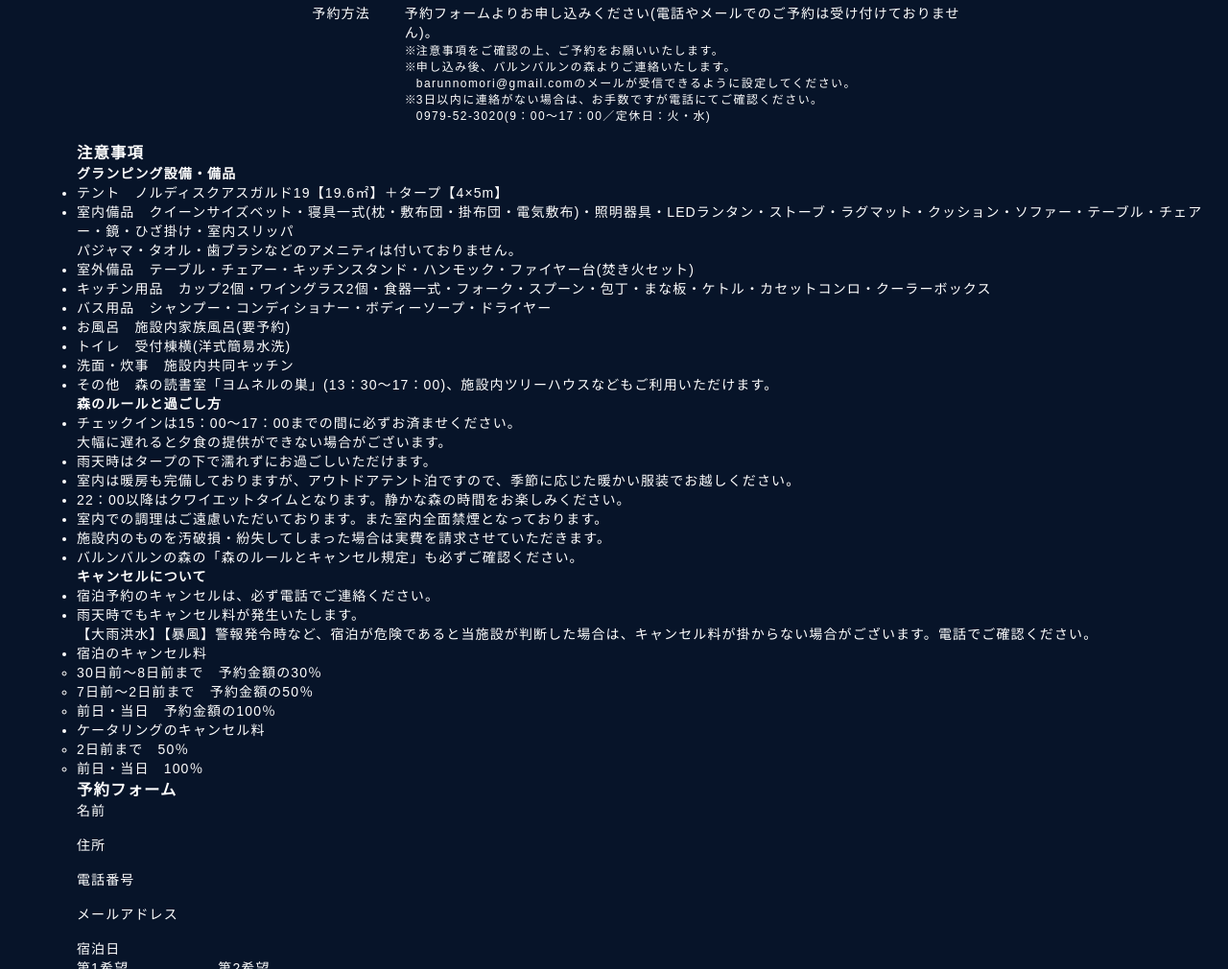
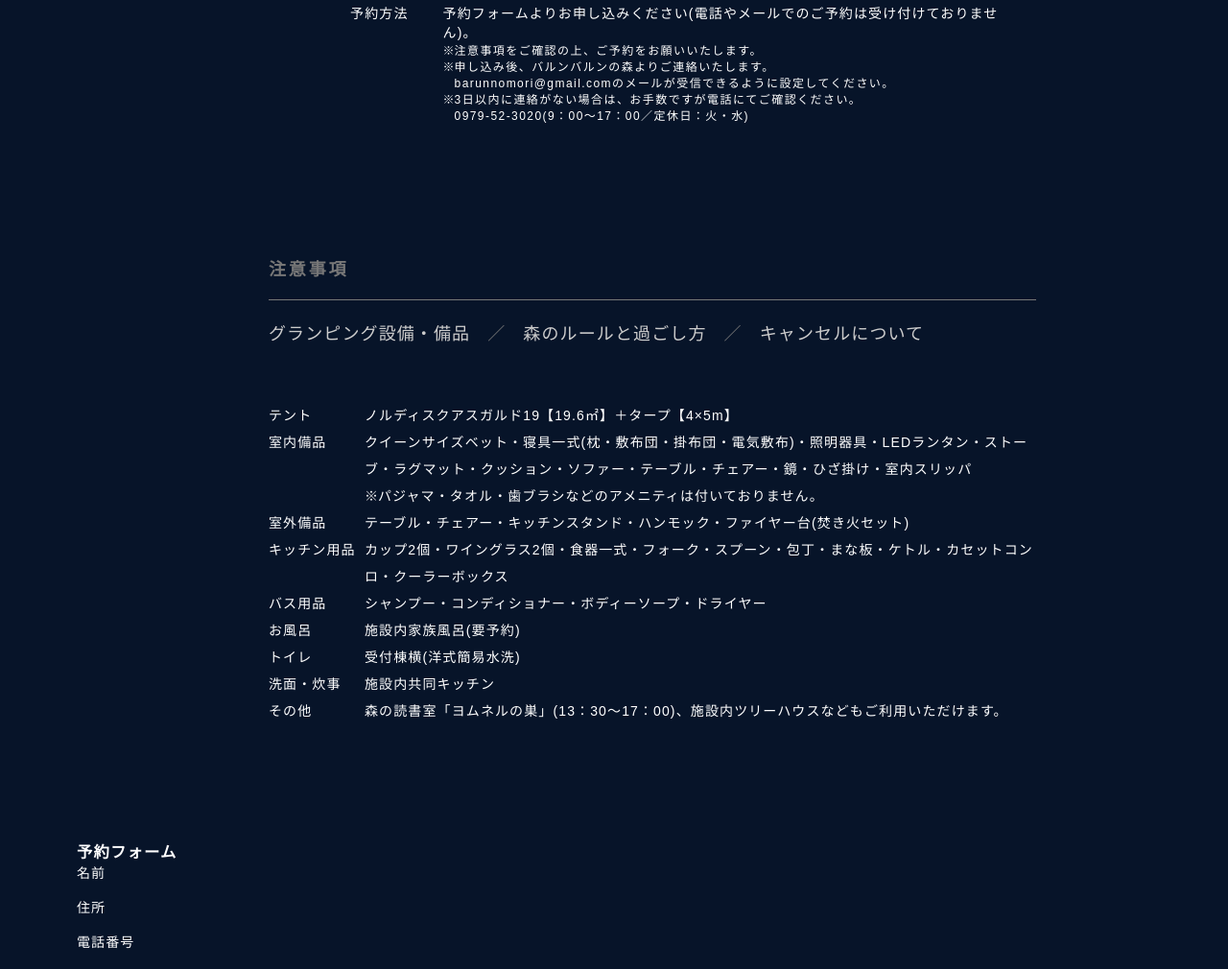
Before and after one commit to zd3F13/extra_renewal, a website: page extra/html/index.html in a window 1280 px wide. Shown: the part 4735-5745 px from the top of the page at 96% size. Drawn offline with nearby package versions, Linux system fonts and the light colour scheme; a web font is replaced by a local one.

Commit message:
コーディング04

```diff
--- a/extra/assets/scss/style.scss
+++ b/extra/assets/scss/style.scss
@@ -5,6 +5,7 @@ $black: #000;
 $white: #fff;
 $dark-grey: #333;
 $midium-grey: #777;
+$light-grey: #ccc;
 $navy: #071429;
 @mixin font-size($fallback, $minimum, $adjust) {
   @media screen and (max-width:1279px) {
@@ -828,7 +829,7 @@ main {
 
   /* ↓↓↓↓↓ セクション(about-reservation) 開始 ↓↓↓↓↓ */
   .about-reservation {
-    margin: 0 16.66%;
+    margin: 0 16.66% 10% 16.66%;
     h2 {
       text-align: center;
       @include font-size(2.2rem, 2rem, .3914);
@@ -865,6 +866,7 @@ main {
     table {
       border-collapse: collapse;
       @include font-size(1.4rem, 1.2rem, .3914);
+      margin: 0 auto;
       tr {
         th {
           text-align: right;
@@ -904,6 +906,81 @@ main {
   /* ↑↑↑↑↑ セクション(about-reservation) 終了 ↑↑↑↑↑ */
 
   /* ↓↓↓↓↓ セクション(attention) 開始 ↓↓↓↓↓ */
+  .attention {
+    margin: 0 16.66% 10% 16.66%;
+    h3 {
+      @include font-size(1.8rem, 1.6rem, .3914);
+      letter-spacing: .16em;
+      color: $midium-grey;
+      padding-bottom: 2.5%;
+      margin-bottom: 2.5%;
+      border-bottom: 1px solid $midium-grey;
+    }
+    h4 {
+      @include font-size(1.8rem, 1.4rem, .7828);
+      font-weight: normal;
+      margin-bottom: 7.5%;
+      .heading {
+        color: $light-grey;
+        cursor: pointer;
+      }
+      .slash {
+        color: $midium-grey;
+        padding: 0 1em;
+      }
+    }
+    .switching {
+      position: relative;
+      &__text {
+        @include font-size(1.4rem, 1.2rem, .3914);
+        line-height: 2;
+        &:first-of-type {
+          // visibility: hidden;
+        }
+        &:nth-of-type(2) {
+          position: absolute;
+          top: 0;
+          visibility: hidden;
+        }
+        &:last-of-type {
+          position: absolute;
+          top: 0;
+          visibility: hidden;
+        }
+        dl {
+          display: flex;
+          flex-wrap: wrap;
+          dt {
+            width: 12.5%;
+          }
+          dd {
+            width: 87.5%;
+          }
+        }
+        ul {
+          li {
+            list-style-type: none;
+            position: relative;
+            padding-left: 1em;
+            &::before {
+              position: absolute;
+              left: 0;
+              content: '-\0020';
+            }
+          }
+        }
+        .footnote {
+          position: relative;
+          padding-left: 1em;
+          &::before {
+            position: absolute;
+            left: 0;
+            content: '※';
+          }
+        }
+      }
+    }
+  }
   /* ↑↑↑↑↑ セクション(attention) 終了 ↑↑↑↑↑ */
 
   /* ↓↓↓↓↓ セクション(contact) 開始 ↓↓↓↓↓ */
--- a/extra/html/index.html
+++ b/extra/html/index.html
@@ -244,32 +244,42 @@
               <td>
                 <p>予約フォームよりお申し込みください(電話やメールでのご予約は受け付けておりません)。</p>
                 <p class="footnote">注意事項をご確認の上、ご予約をお願いいたします。</p>
-                <div class="footnote">申し込み後、バルンバルンの森よりご連絡いたします。<br>barunnomori@gmail.comのメールが受信できるように設定してください。</div>
-                <div class="footnote">3日以内に連絡がない場合は、お手数ですが電話にてご確認ください。<br>0979-52-3020(9：00〜17：00／定休日：火・水)</div>
+                <p class="footnote">申し込み後、バルンバルンの森よりご連絡いたします。<br>barunnomori@gmail.comのメールが受信できるように設定してください。</p>
+                <p class="footnote">3日以内に連絡がない場合は、お手数ですが電話にてご確認ください。<br>0979-52-3020(9：00〜17：00／定休日：火・水)</p>
               </td>
             </tr>
           </table>
         </section>
         <section class="attention">
           <h3>注意事項</h3>
-          <h4>グランピング設備・備品</h4>
-          <div class="text">
-            <ul>
-              <li>テント　ノルディスクアスガルド19【19.6㎡】＋タープ【4×5m】</li>
-              <li>
-                <p>室内備品　クイーンサイズベット・寝具一式(枕・敷布団・掛布団・電気敷布)・照明器具・LEDランタン・ストーブ・ラグマット・クッション・ソファー・テーブル・チェアー・鏡・ひざ掛け・室内スリッパ</p>
+          <h4><span class="heading">グランピング設備・備品</span><span class="slash">／</span><span class="heading">森のルールと過ごし方</span><span class="slash">／</span><span class="heading">キャンセルについて</span></h4>
+          <div class="switching">
+            <div class="switching__text">
+              <dl>
+                <dt>テント</dt>
+                <dd>ノルディスクアスガルド19【19.6㎡】＋タープ【4×5m】</dd>
+                <dt>室内備品</dt>
+                <dd>
+                  <p>クイーンサイズベット・寝具一式(枕・敷布団・掛布団・電気敷布)・照明器具・LEDランタン・ストーブ・ラグマット・クッション・ソファー・テーブル・チェアー・鏡・ひざ掛け・室内スリッパ</p>
                   <p class="footnote">パジャマ・タオル・歯ブラシなどのアメニティは付いておりません。</p>
-              </li>
-              <li>室外備品　テーブル・チェアー・キッチンスタンド・ハンモック・ファイヤー台(焚き火セット)</li>
-              <li>キッチン用品　カップ2個・ワイングラス2個・食器一式・フォーク・スプーン・包丁・まな板・ケトル・カセットコンロ・クーラーボックス</li>
-              <li>バス用品　シャンプー・コンディショナー・ボディーソープ・ドライヤー</li>
-              <li>お風呂　施設内家族風呂(要予約)</li>
-              <li>トイレ　受付棟横(洋式簡易水洗)</li>
-              <li>洗面・炊事　施設内共同キッチン</li>
-              <li>その他　森の読書室「ヨムネルの巣」(13：30〜17：00)、施設内ツリーハウスなどもご利用いただけます。</li>
-            </ul>
+                </dd>
+                <dt>室外備品</dt>
+                <dd>テーブル・チェアー・キッチンスタンド・ハンモック・ファイヤー台(焚き火セット)</dd>
+                <dt>キッチン用品</dt>
+                <dd>カップ2個・ワイングラス2個・食器一式・フォーク・スプーン・包丁・まな板・ケトル・カセットコンロ・クーラーボックス</dd>
+                <dt>バス用品</dt>
+                <dd>シャンプー・コンディショナー・ボディーソープ・ドライヤー</dd>
+                <dt>お風呂</dt>
+                <dd>施設内家族風呂(要予約)</dd>
+                <dt>トイレ</dt>
+                <dd>受付棟横(洋式簡易水洗)</dd>
+                <dt>洗面・炊事</dt>
+                <dd>施設内共同キッチン</dd>
+                <dt>その他</dt>
+                <dd>森の読書室「ヨムネルの巣」(13：30〜17：00)、施設内ツリーハウスなどもご利用いただけます。</dd>
+              </dl>
             </div>
-          <h4>森のルールと過ごし方</h4>
+            <div class="switching__text">
               <ul>
                 <li>チェックインは15：00～17：00までの間に必ずお済ませください。<br>大幅に遅れると夕食の提供ができない場合がございます。</li>
                 <li>雨天時はタープの下で濡れずにお過ごしいただけます。</li>
@@ -279,7 +289,8 @@
                 <li>施設内のものを汚破損・紛失してしまった場合は実費を請求させていただきます。</li>
                 <li>バルンバルンの森の「森のルールとキャンセル規定」も必ずご確認ください。</li>
               </ul>
-          <h4>キャンセルについて</h4>
+            </div>
+            <div class="switching__text">
               <ul>
                 <li>宿泊予約のキャンセルは、必ず電話でご連絡ください。</li>
                 <li>
@@ -288,20 +299,18 @@
                 </li>
                 <li>
                   <p>宿泊のキャンセル料</p>
-              <ul>
-                <li>30日前～8日前まで　予約金額の30％</li>
-                <li>7日前～2日前まで　予約金額の50％</li>
-                <li>前日・当日　予約金額の100％</li>
-              </ul>
+                  <p>30日前～8日前まで　予約金額の30％</p>
+                  <p>7日前～2日前まで　予約金額の50％</p>
+                  <p>前日・当日　予約金額の100％</p>
                 </li>
                 <li>
                   <p>ケータリングのキャンセル料</p>
-              <ul>
-                <li>2日前まで　50％</li>
-                <li>前日・当日　100％</li>
-              </ul>
+                  <p>2日前まで　50％</p>
+                  <p>前日・当日　100％</p>
                 </li>
               </ul>
+            </div>
+          </div>
         </section>
         <section class="contact">
           <h3>予約フォーム</h3>
```
Also changed, not shown: extra/assets/index.html (+37 -28 lines), extra/html/css/style.css. Lines whose indentation alone changed are shown as unchanged.
